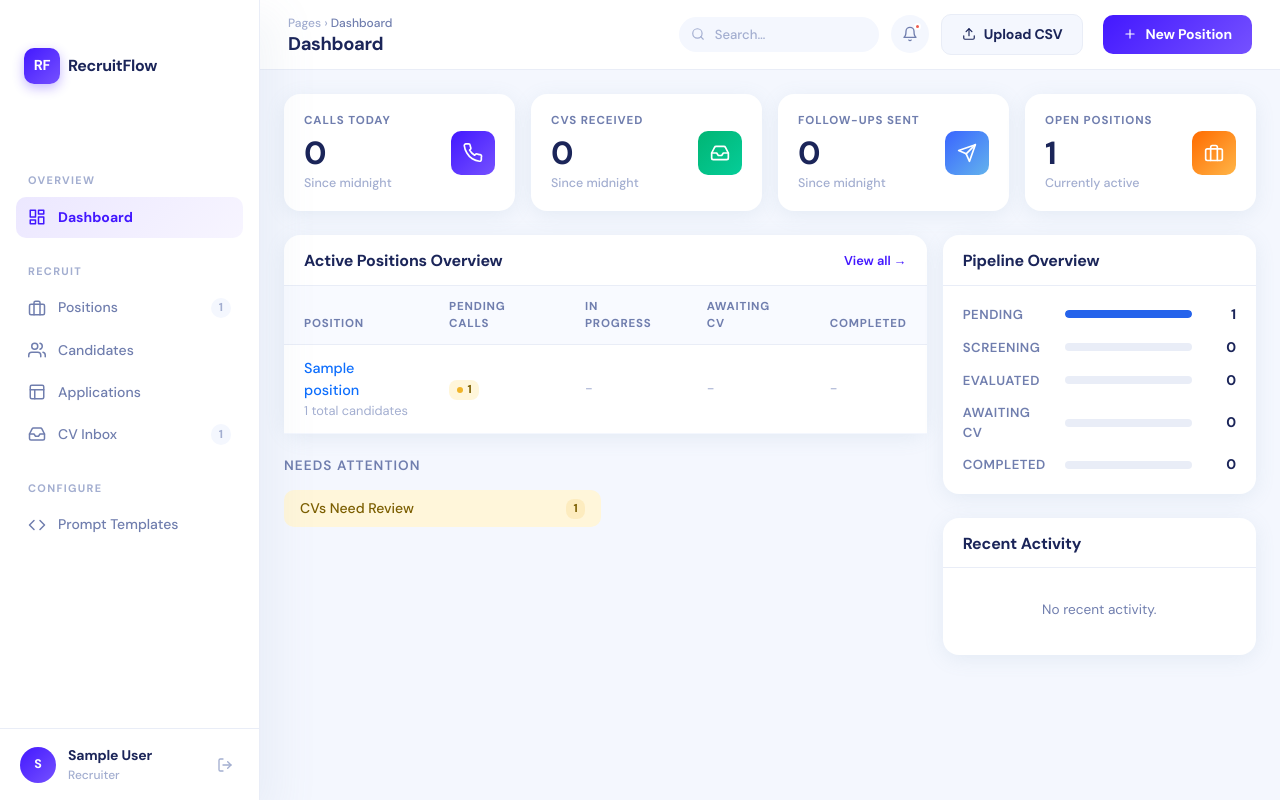
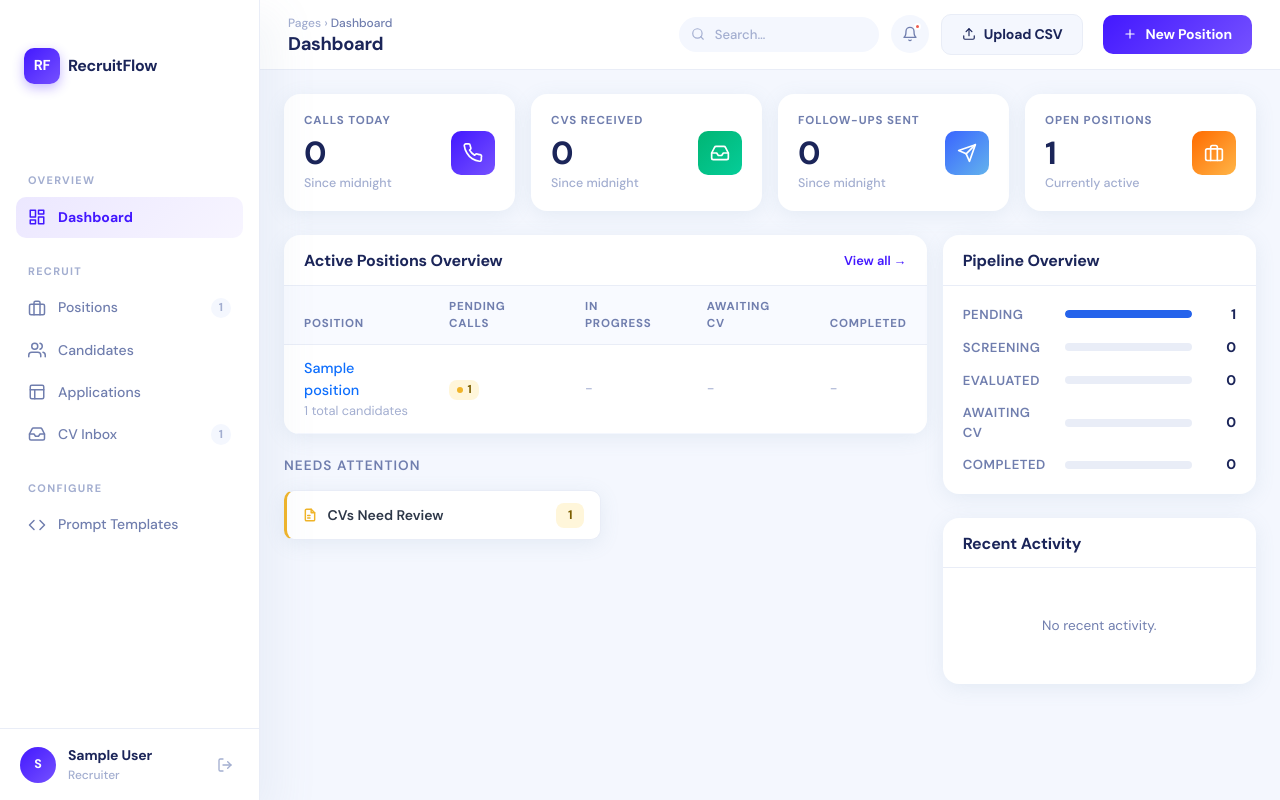
Before and after one commit to alexandruradulescu-neurony/probable-octo-invention, a Django app: page / in a window 1280 px wide. Run offline with Django 5.2, Linux system fonts and the light colour scheme; a user stored in the database is signed in; tables that the repository leaves empty hold one stand-in row (values such as "Sample post"); data that the repository does not hold is empty.

Commit message:
dashboard: fix card table radius, redesign attention items and activity feed
Made-with: Cursor

```diff
--- a/static/css/styles.css
+++ b/static/css/styles.css
@@ -713,3 +713,111 @@ body {
   border-radius: var(--radius-md);
   padding: 0.75rem 1rem;
 }
+
+/* ─── Card border-radius fix for direct table-responsive children ──────── */
+/* Clips the table so bottom corners match the card's border-radius */
+.card > .table-responsive:last-child {
+  border-radius: 0 0 calc(var(--radius-lg) - 1px) calc(var(--radius-lg) - 1px);
+  overflow: hidden;
+}
+
+/* ─── Needs-Attention items ──────────────────────────────────────────────── */
+.attn-item {
+  background: var(--bg-card);
+  border: 1px solid var(--border-default);
+  border-left-width: 3px;
+  border-radius: var(--radius-md);
+  padding: 0.7rem 1rem;
+  display: flex;
+  align-items: center;
+  gap: 0.65rem;
+  box-shadow: var(--shadow-card);
+  transition: box-shadow 0.15s, transform 0.15s;
+  color: var(--text-primary);
+}
+.attn-item:hover {
+  box-shadow: var(--shadow-card-hover);
+  transform: translateY(-1px);
+}
+.attn-item-danger  { border-left-color: var(--accent-negative); }
+.attn-item-danger  svg { color: var(--accent-negative); }
+.attn-item-warning { border-left-color: var(--accent-warning); }
+.attn-item-warning svg { color: var(--accent-warning); }
+.attn-item-info    { border-left-color: var(--accent-primary); }
+.attn-item-info    svg { color: var(--accent-primary); }
+
+.attn-item-label {
+  flex: 1;
+  font-weight: 600;
+  font-size: 0.875rem;
+  color: var(--text-secondary);
+}
+.attn-item-count {
+  font-size: 0.78rem;
+  font-weight: 700;
+  padding: 0.2rem 0.6rem;
+  border-radius: var(--radius-sm);
+  min-width: 28px;
+  text-align: center;
+}
+.attn-count-danger  { background: var(--status-rejected-bg);  color: var(--status-rejected-text);  }
+.attn-count-warning { background: var(--status-screening-bg); color: var(--status-screening-text); }
+.attn-count-info    { background: var(--status-review-bg);    color: var(--status-review-text);    }
+
+/* ─── Recent Activity timeline ───────────────────────────────────────────── */
+.activity-list { padding: 0.25rem 0; }
+
+.activity-row {
+  display: flex;
+  gap: 0.9rem;
+  padding: 0.55rem 1.25rem;
+  transition: background 0.12s;
+}
+.activity-row:hover { background: var(--bg-page); }
+
+.activity-dot-col {
+  display: flex;
+  flex-direction: column;
+  align-items: center;
+  padding-top: 0.3rem;
+  flex-shrink: 0;
+}
+.activity-dot {
+  width: 10px;
+  height: 10px;
+  border-radius: 50%;
+  background: var(--accent-primary-pale);
+  border: 2px solid var(--accent-primary-light);
+  flex-shrink: 0;
+}
+.activity-connector {
+  width: 2px;
+  flex: 1;
+  min-height: 14px;
+  background: var(--border-default);
+  margin-top: 4px;
+}
+
+.activity-body {
+  flex: 1;
+  min-width: 0;
+  padding-bottom: 0.45rem;
+}
+.activity-who {
+  font-size: 0.875rem;
+  color: var(--text-secondary);
+  line-height: 1.4;
+  font-weight: 500;
+}
+.activity-who strong {
+  color: var(--text-primary);
+  font-weight: 700;
+}
+.activity-sub {
+  font-size: 0.78rem;
+  color: var(--text-muted);
+  margin-top: 0.15rem;
+  white-space: nowrap;
+  overflow: hidden;
+  text-overflow: ellipsis;
+}
--- a/templates/dashboard.html
+++ b/templates/dashboard.html
@@ -276,9 +237,10 @@
         {% if a.call_failures %}
         <div class="col-sm-6">
           <a href="{% url 'applications:list' %}?status=call_failed" class="text-decoration-none">
-            <div class="alert alert-danger mb-0 d-flex align-items-center justify-content-between py-2 px-3">
-              <span class="fw-medium">Call Failures</span>
-              <span class="badge" style="background: rgba(238,93,80,0.12); color: #EE5D50;">{{ a.call_failures }}</span>
+            <div class="attn-item attn-item-danger">
+              <svg width="14" height="14" fill="none" stroke="currentColor" stroke-width="2.5" stroke-linecap="round" stroke-linejoin="round" viewBox="0 0 24 24" style="flex-shrink:0;"><path d="M10.29 3.86L1.82 18a2 2 0 0 0 1.71 3h16.94a2 2 0 0 0 1.71-3L13.71 3.86a2 2 0 0 0-3.42 0z"></path><line x1="12" y1="9" x2="12" y2="13"></line><line x1="12" y1="17" x2="12.01" y2="17"></line></svg>
+              <span class="attn-item-label">Call Failures</span>
+              <span class="attn-item-count attn-count-danger">{{ a.call_failures }}</span>
             </div>
           </a>
         </div>
@@ -286,9 +248,10 @@
         {% if a.cv_overdue %}
         <div class="col-sm-6">
           <a href="{% url 'applications:list' %}?status=cv_overdue" class="text-decoration-none">
-            <div class="alert alert-warning mb-0 d-flex align-items-center justify-content-between py-2 px-3">
-              <span class="fw-medium">CV Overdue</span>
-              <span class="badge" style="background: rgba(240,180,41,0.15); color: #7B5E00;">{{ a.cv_overdue }}</span>
+            <div class="attn-item attn-item-warning">
+              <svg width="14" height="14" fill="none" stroke="currentColor" stroke-width="2.5" stroke-linecap="round" stroke-linejoin="round" viewBox="0 0 24 24" style="flex-shrink:0;"><circle cx="12" cy="12" r="10"></circle><polyline points="12 6 12 12 16 14"></polyline></svg>
+              <span class="attn-item-label">CV Overdue</span>
+              <span class="attn-item-count attn-count-warning">{{ a.cv_overdue }}</span>
             </div>
           </a>
         </div>
@@ -296,9 +259,10 @@
         {% if a.callbacks_today %}
         <div class="col-sm-6">
           <a href="{% url 'applications:list' %}?status=callback_scheduled" class="text-decoration-none">
-            <div class="alert alert-info mb-0 d-flex align-items-center justify-content-between py-2 px-3">
-              <span class="fw-medium">Callbacks Today</span>
-              <span class="badge" style="background: rgba(57,101,255,0.12); color: #3965FF;">{{ a.callbacks_today }}</span>
+            <div class="attn-item attn-item-info">
+              <svg width="14" height="14" fill="none" stroke="currentColor" stroke-width="2.5" stroke-linecap="round" stroke-linejoin="round" viewBox="0 0 24 24" style="flex-shrink:0;"><path d="M22 16.92v3a2 2 0 0 1-2.18 2 19.79 19.79 0 0 1-8.63-3.07 19.5 19.5 0 0 1-6-6 19.79 19.79 0 0 1-3.07-8.67A2 2 0 0 1 4.11 2h3a2 2 0 0 1 2 1.72 12.84 12.84 0 0 0 .7 2.81 2 2 0 0 1-.45 2.11L8.09 9.91a16 16 0 0 0 6 6l1.27-1.27a2 2 0 0 1 2.11-.45 12.84 12.84 0 0 0 2.81.7A2 2 0 0 1 22 16.92z"></path></svg>
+              <span class="attn-item-label">Callbacks Today</span>
+              <span class="attn-item-count attn-count-info">{{ a.callbacks_today }}</span>
             </div>
           </a>
         </div>
@@ -306,9 +270,32 @@
         {% if a.needs_review_cvs %}
         <div class="col-sm-6">
           <a href="{% url 'cvs:inbox' %}" class="text-decoration-none">
-            <div class="alert alert-warning mb-0 d-flex align-items-center justify-content-between py-2 px-3">
-              <span class="fw-medium">CVs Need Review</span>
-              <span class="badge" style="background: rgba(240,180,41,0.15); color: #7B5E00;">{{ a.needs_review_cvs }}</span>
+            <div class="attn-item attn-item-warning">
+              <svg width="14" height="14" fill="none" stroke="currentColor" stroke-width="2.5" stroke-linecap="round" stroke-linejoin="round" viewBox="0 0 24 24" style="flex-shrink:0;"><path d="M14 2H6a2 2 0 0 0-2 2v16a2 2 0 0 0 2 2h12a2 2 0 0 0 2-2V8z"></path><polyline points="14 2 14 8 20 8"></polyline><line x1="12" y1="13" x2="8" y2="13"></line><line x1="12" y1="17" x2="8" y2="17"></line></svg>
+              <span class="attn-item-label">CVs Need Review</span>
+              <span class="attn-item-count attn-count-warning">{{ a.needs_review_cvs }}</span>
+            </div>
+          </a>
+        </div>
+        {% endif %}
+        {% if a.needs_human %}
+        <div class="col-sm-6">
+          <a href="{% url 'applications:list' %}?needs_human=1" class="text-decoration-none">
+            <div class="attn-item attn-item-info">
+              <svg width="14" height="14" fill="none" stroke="currentColor" stroke-width="2.5" stroke-linecap="round" stroke-linejoin="round" viewBox="0 0 24 24" style="flex-shrink:0;"><path d="M17 21v-2a4 4 0 0 0-4-4H5a4 4 0 0 0-4 4v2"></path><circle cx="9" cy="7" r="4"></circle><path d="M23 21v-2a4 4 0 0 0-3-3.87"></path><path d="M16 3.13a4 4 0 0 1 0 7.75"></path></svg>
+              <span class="attn-item-label">Needs Human Review</span>
+              <span class="attn-item-count attn-count-info">{{ a.needs_human }}</span>
+            </div>
+          </a>
+        </div>
+        {% endif %}
+        {% if a.unmatched_inbound %}
+        <div class="col-sm-6">
+          <a href="{% url 'cvs:inbox' %}" class="text-decoration-none">
+            <div class="attn-item attn-item-warning">
+              <svg width="14" height="14" fill="none" stroke="currentColor" stroke-width="2.5" stroke-linecap="round" stroke-linejoin="round" viewBox="0 0 24 24" style="flex-shrink:0;"><polyline points="22 12 16 12 14 15 10 15 8 12 2 12"></polyline><path d="M5.45 5.11L2 12v6a2 2 0 0 0 2 2h16a2 2 0 0 0 2-2v-6l-3.45-6.89A2 2 0 0 0 16.76 4H7.24a2 2 0 0 0-1.79 1.11z"></path></svg>
+              <span class="attn-item-label">Unmatched Inbound</span>
+              <span class="attn-item-count attn-count-warning">{{ a.unmatched_inbound }}</span>
             </div>
           </a>
         </div>
@@ -344,23 +331,31 @@
       <div class="card-header">
         <h2 class="card-header-title">Recent Activity</h2>
       </div>
-      <div class="card-body pt-3 position-relative overflow-hidden">
-        {% if recent_changes %}
-        <div class="activity-divider"></div>
+      {% if recent_changes %}
+      <div class="activity-list py-2">
         {% for sc in recent_changes %}
-        <div class="activity-item">
-          <div class="activity-time">{{ sc.changed_at|timesince }}</div>
-          <div class="activity-text">
-            <strong>{{ sc.application.candidate.full_name }}</strong>
-            moved to {{ sc.get_to_status_display }}
-            <span class="text-tertiary">for {{ sc.application.position.title }}</span>
+        <a href="{% url 'applications:detail' sc.application.pk %}" class="text-decoration-none">
+          <div class="activity-row">
+            <div class="activity-dot-col">
+              <div class="activity-dot"></div>
+              {% if not forloop.last %}<div class="activity-connector"></div>{% endif %}
+            </div>
+            <div class="activity-body">
+              <div class="activity-who">
+                <strong>{{ sc.application.candidate.full_name }}</strong>
+                → {{ sc.get_to_status_display }}
+              </div>
+              <div class="activity-sub">{{ sc.application.position.title }} &middot; {{ sc.changed_at|date:"d M H:i" }}</div>
+            </div>
           </div>
-        </div>
+        </a>
         {% endfor %}
-        {% else %}
-        <div class="text-sm text-tertiary text-center py-3">No recent activity.</div>
-        {% endif %}
       </div>
+      {% else %}
+      <div class="card-body text-center py-5">
+        <div class="text-sm text-tertiary">No recent activity.</div>
+      </div>
+      {% endif %}
     </div>
   </div>
 </div>
```
Also changed, not shown: other parts of templates/dashboard.html (+1 -40 lines).
